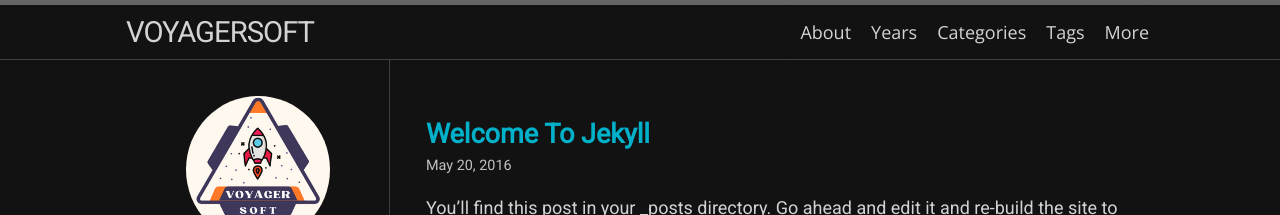
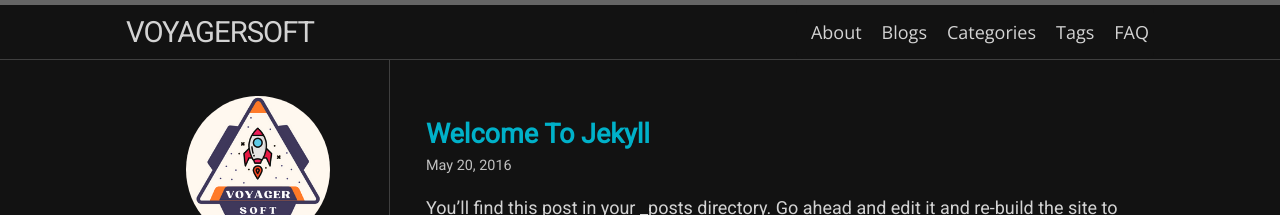
Before and after one commit to voyagercaptain/voyagercaptain.github.io, a Jekyll site: the page built from index.html, in a window 1280 px wide. Shown: the top 215 px of the page. Built offline with Jekyll 4.4.1, drawn with Linux system fonts in a browser that asks for light colours; nearby versions of some CDN libraries; some web fonts are replaced; the list of posts is cut into pages by our own code.

Commit message:
menu 수정

```diff
--- a/_data/navigation.yml
+++ b/_data/navigation.yml
@@ -1,14 +1,10 @@
 - title: About
   url: /about/
-- title: Years
-  url: /years/
+- title: Blogs
+  url: /blogs/
 - title: Categories
   url: /categories/
 - title: Tags
   url: /tags/
-- title: More
-  sublinks:
-    - title: FAQ
-      url: /faq/
-    - title: Docs
-      url: /docs/
+- title: FAQ
+  url: /faq/
```
